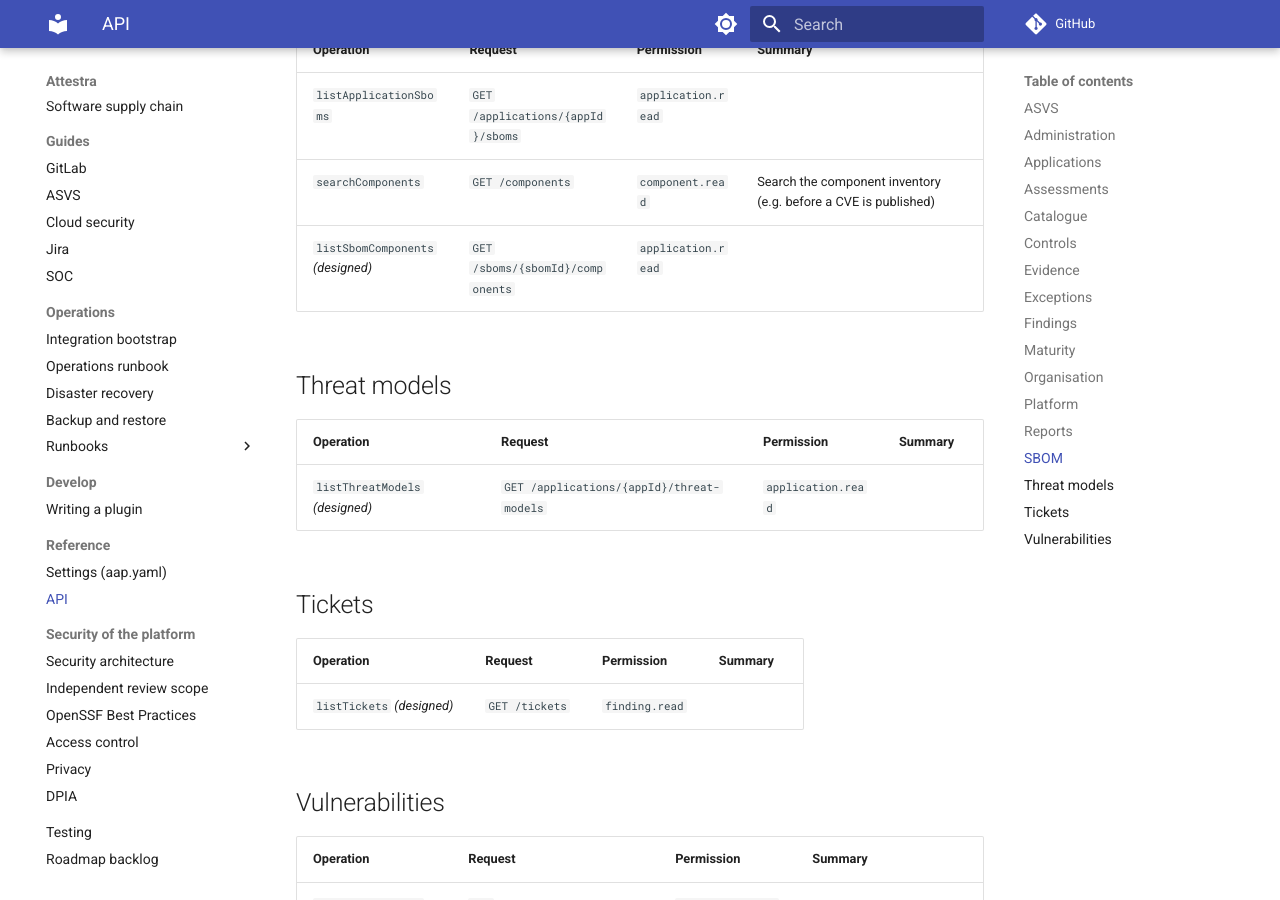
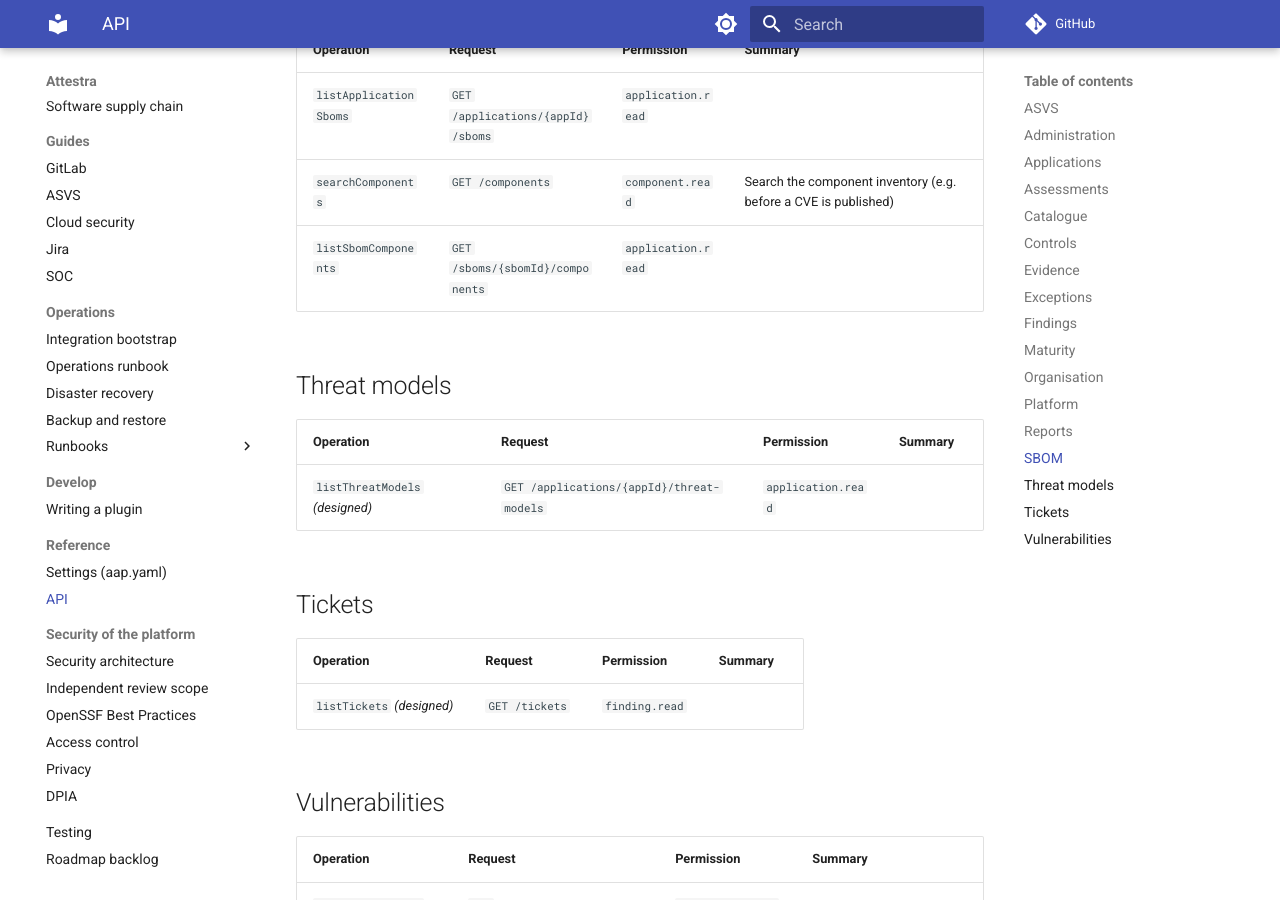
Before and after one commit to cipherfort/attestra, an MkDocs documentation site: the page built from docs/reference/api.md, in a window 1280 px wide and 900 px high, scrolled down 7763 px. Built offline with MkDocs 1.6.1 and Material for MkDocs 9.7.7, drawn with Linux system fonts in a browser that asks for light colours; comment, search, counter and statistics services are not loaded.

Commit message:
docs: regenerate the API reference
Signed-off-by: Michael Lawrence <30749620+ciphermichael@users.noreply.github.com>

```diff
--- a/docs/reference/api.md
+++ b/docs/reference/api.md
@@ -142,7 +142,7 @@ Errors are `application/problem+json`. Out-of-scope objects return 404, never 40
 |---|---|---|---|
 | `listApplicationSboms` | `GET /applications/{appId}/sboms` | `application.read` |  |
 | `searchComponents` | `GET /components` | `component.read` | Search the component inventory (e.g. before a CVE is published) |
-| `listSbomComponents` *(designed)* | `GET /sboms/{sbomId}/components` | `application.read` |  |
+| `listSbomComponents` | `GET /sboms/{sbomId}/components` | `application.read` |  |
 
 ## Threat models
 
```
